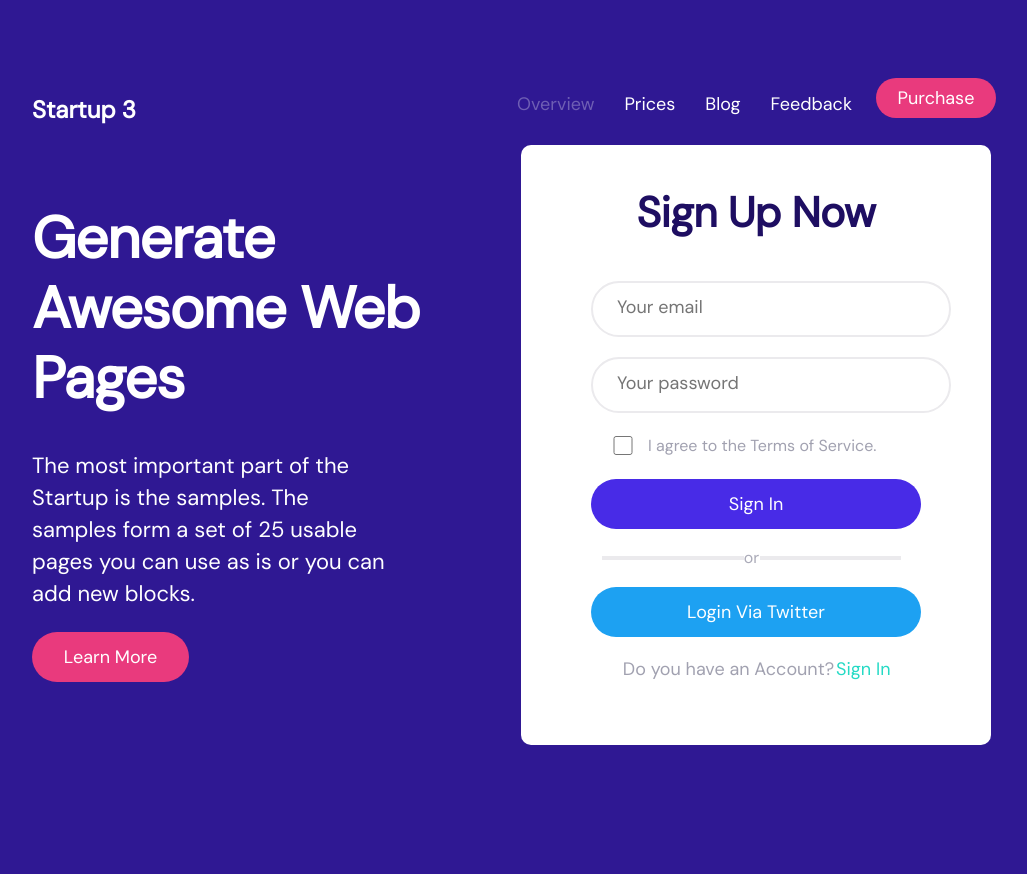
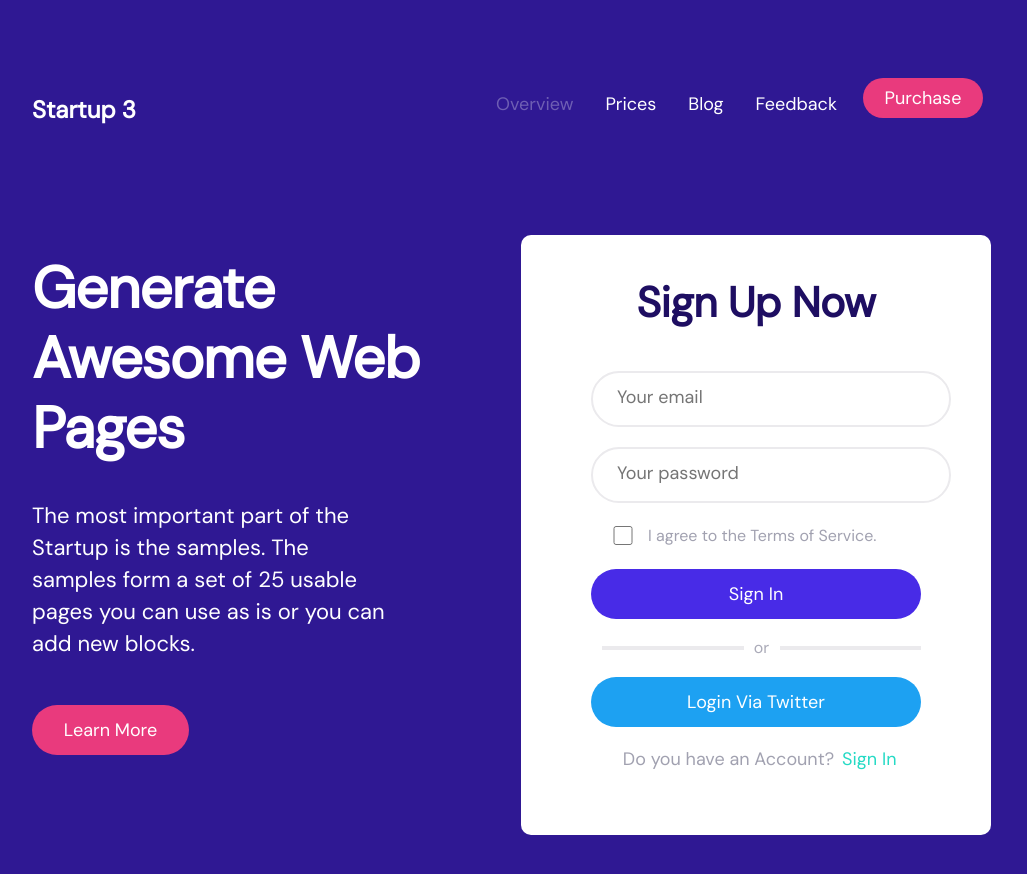
Before and after one commit to Vignesh14-06/SignInPage, a plain HTML site: page index.html in a window 1280 px wide. Shown: the whole page, without its empty margins (181-1208 px from the left). Drawn offline with Linux system fonts and the light colour scheme.

Commit message:
final commit done

```diff
--- a/index.css
+++ b/index.css
@@ -2,12 +2,10 @@ body {
   background-color: var(--background-dark, #2f1893);
   margin-left: 213px;
   margin-top: 74px;
-
 }
 .heading1 {
   color: white;
-font-family:DM Sans;
-
+  font-family: DM Sans;
 }
 
 .mainDiv1 {
@@ -19,16 +17,15 @@ font-family:DM Sans;
 .listDiv {
   display: flex;
   flex-direction: row;
-  gap: 18px;
-  margin-right: 95px;
+  gap: 20px;
+  margin-right: 108px;
   list-style-type: none;
-
 }
 .listDiv button {
   border: none;
-  background-color:var(--background-dark, #2f1893) ;
+  background-color: var(--background-dark, #2f1893);
   color: white;
-  font-family:DM Sans;
+  font-family: DM Sans;
   font-size: 18px;
   font-weight: 500;
   line-height: 26px;
@@ -49,7 +46,6 @@ font-weight: 500 !important;
   line-height: 26px !important;
   letter-spacing: 0px !important;
   text-align: center !important;
-
 }
 .li1 {
   opacity: 0.3;
@@ -92,7 +88,7 @@ font-weight: 500;
   line-height: 26px;
   letter-spacing: 0px;
   text-align: center;
-
+  margin-top: 23px;
 }
 .form {
   width: 470px;
@@ -104,11 +100,13 @@ text-align: center;
   display: flex;
   flex-direction: column;
   margin-bottom: 103px;
+  margin-top: 40px;
 }
 .mainDiv2 {
   display: flex;
   flex-direction: row;
   justify-content: space-between;
+  margin-top: 50px;
 }
 .form h3 {
   color: var(--colors-heading, #1e0e62);
@@ -203,6 +201,7 @@ text-align: center;
   background-color: #ebeaed;
   border: 2px;
   margin-left: 81px;
+  margin-right: 10px;
 }
 .divider::after {
   content: "";
@@ -210,6 +209,7 @@ text-align: center;
   width: 141.57px;
   background-color: #ebeaed;
   border: 2px;
+  margin-left: 10px;
 }
 
 .btn4 {
@@ -253,4 +253,5 @@ text-align: center;
   letter-spacing: 0px;
   text-align: left;
   color: #25dac5;
+  margin-left: 6px;
 }
```
Lines whose indentation alone changed are shown as unchanged.
